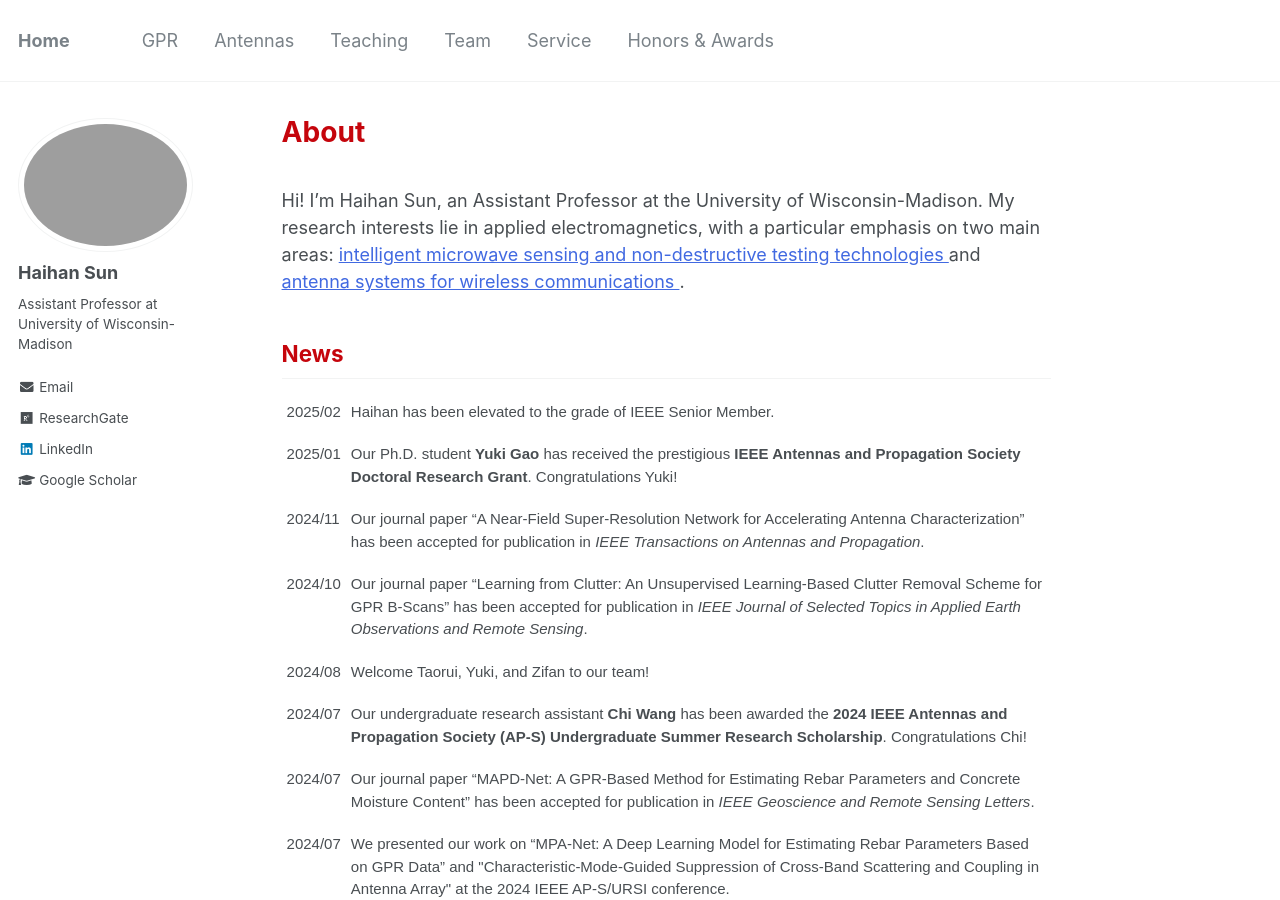
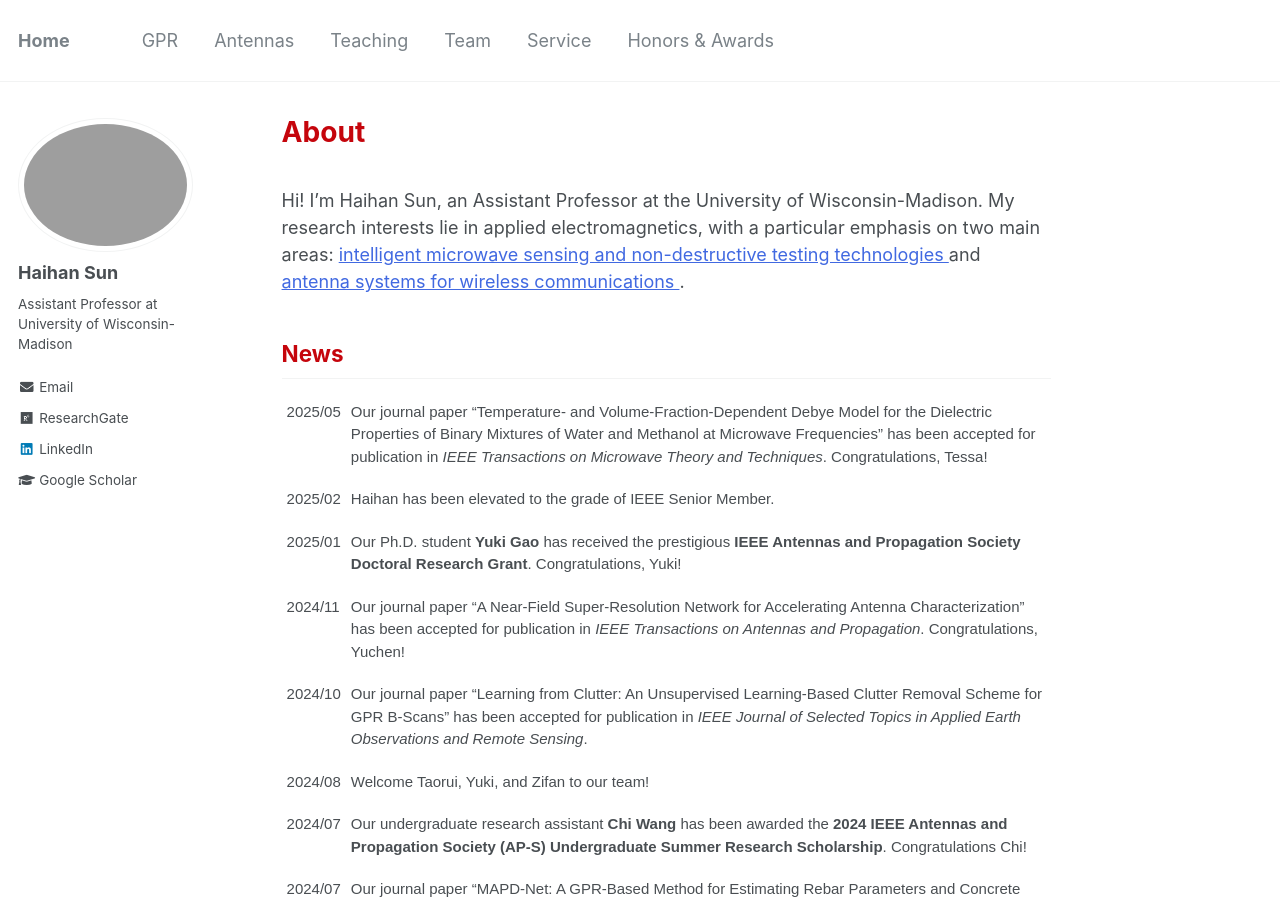
Before and after one commit to Haihan-Sun/Haihan-Sun.github.io, a Jekyll site: the page built from _pages/about.md, in a window 1280 px wide and 900 px high. Built offline with Jekyll 4.4.1, drawn with Linux system fonts in a browser that asks for light colours.

Commit message:
Update about.md

```diff
--- a/_pages/about.md
+++ b/_pages/about.md
@@ -28,16 +28,20 @@ Hi! I'm Haihan Sun, an Assistant Professor at the University of Wisconsin-Madiso
 <table class="tg">
 <tbody>
 <tr>
+    <td class="tg-ko0z">2025/05</td>
+    <td class="tg-ko0z"> Our journal paper “Temperature- and Volume-Fraction-Dependent Debye Model for the Dielectric Properties of Binary Mixtures of Water and Methanol at Microwave Frequencies” has been accepted for publication in <i>IEEE Transactions on Microwave Theory and Techniques</i>. Congratulations, Tessa! </td>
+  </tr>
+<tr>
     <td class="tg-ko0z">2025/02</td>
     <td class="tg-ko0z"> Haihan has been elevated to the grade of IEEE Senior Member. </td>
 </tr>
 <tr>
     <td class="tg-ko0z">2025/01</td>
-    <td class="tg-ko0z"> Our Ph.D. student <b>Yuki Gao</b> has received the prestigious <b>IEEE Antennas and Propagation Society Doctoral Research Grant</b>. Congratulations Yuki!  </td>
+    <td class="tg-ko0z"> Our Ph.D. student <b>Yuki Gao</b> has received the prestigious <b>IEEE Antennas and Propagation Society Doctoral Research Grant</b>. Congratulations, Yuki!  </td>
   </tr>
   <tr>
     <td class="tg-ko0z">2024/11</td>
-    <td class="tg-ko0z"> Our journal paper “A Near-Field Super-Resolution Network for Accelerating Antenna Characterization” has been accepted for publication in <i>IEEE Transactions on Antennas and Propagation</i>. </td>
+    <td class="tg-ko0z"> Our journal paper “A Near-Field Super-Resolution Network for Accelerating Antenna Characterization” has been accepted for publication in <i>IEEE Transactions on Antennas and Propagation</i>. Congratulations, Yuchen! </td>
   </tr>
   <tr>
     <td class="tg-ko0z">2024/10</td>
```
